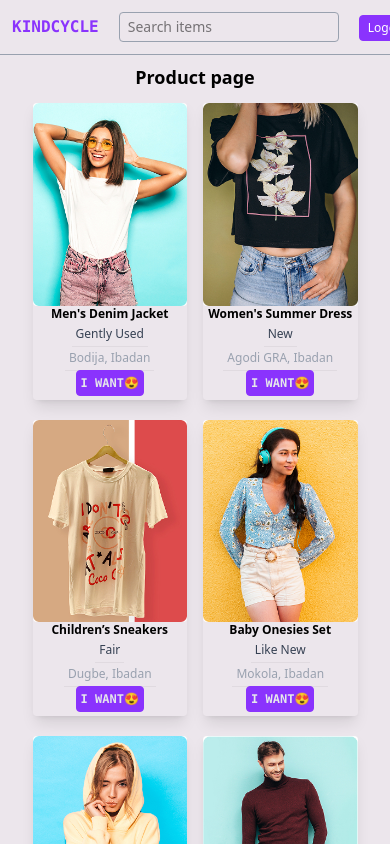
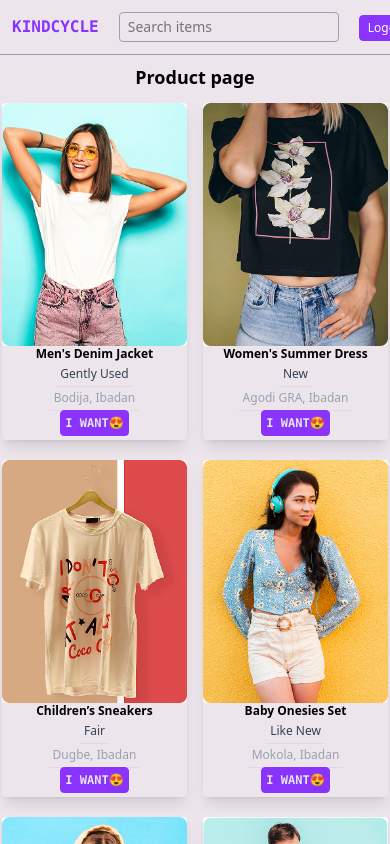
Before and after one commit to Soph-iee/Kindcycle, a React (Vite) app: page /product-page in a window 390 px wide. Shown: the top 844 px of the page. Built offline with nearby package versions, Linux system fonts and the light colour scheme.

Commit message:
mobile view

```diff
--- a/src/pages/product-page.jsx
+++ b/src/pages/product-page.jsx
@@ -26,7 +26,7 @@ function ProductPage() {
         </nav>
       </header>
       <section className="flex flex-col justify-center items-center">
-        <main className="max-w-10/12 flex flex-col items-center justify-center">
+        <main className="max-w-99/100 flex flex-col items-center justify-center">
           <h1 className="text-lg font-semibold py-2">Product page</h1>
           <section className="grid grid-cols-2 text-xs gap-4  ">
             {kindCycleItems.map((item) => {
```
